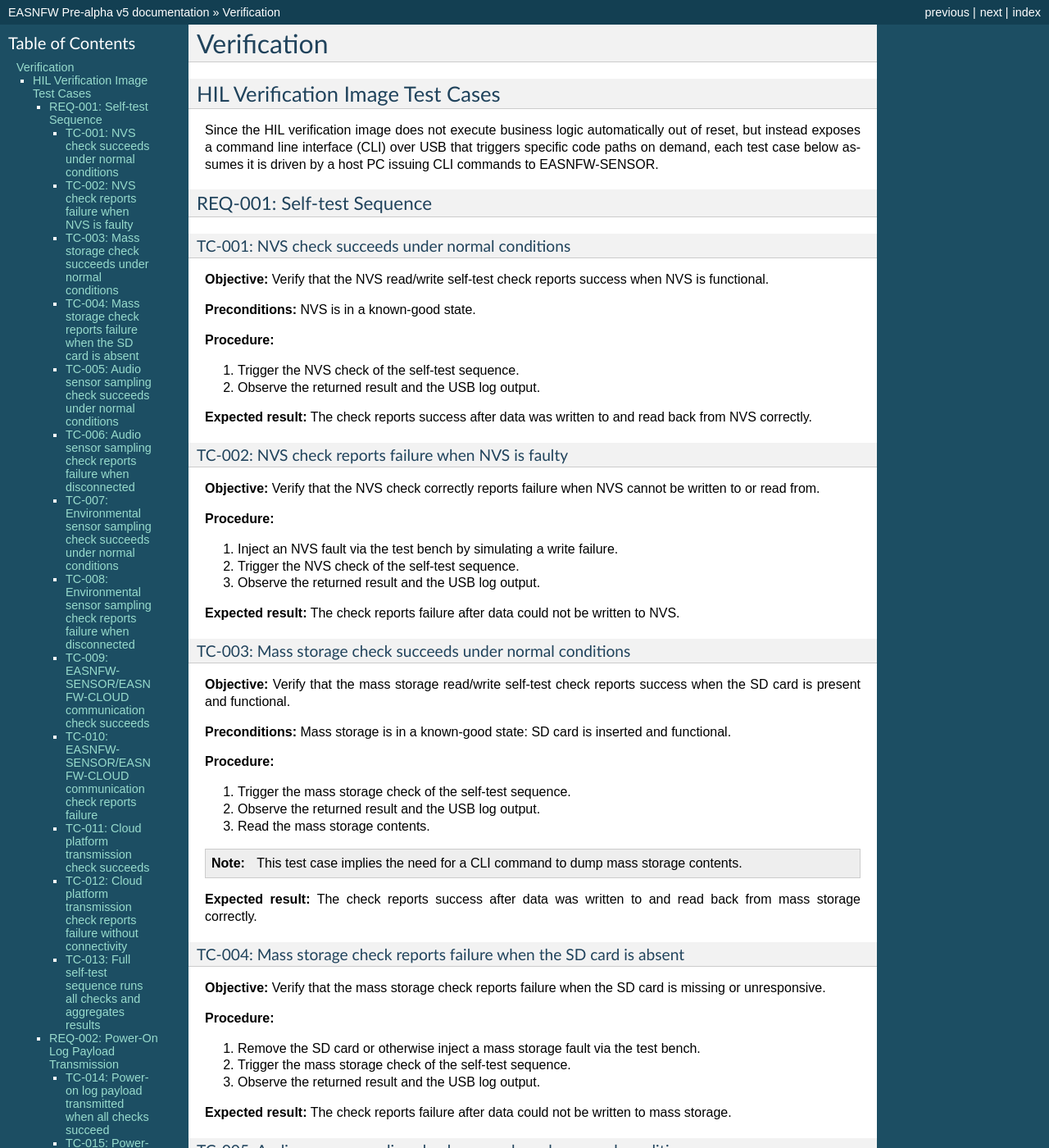
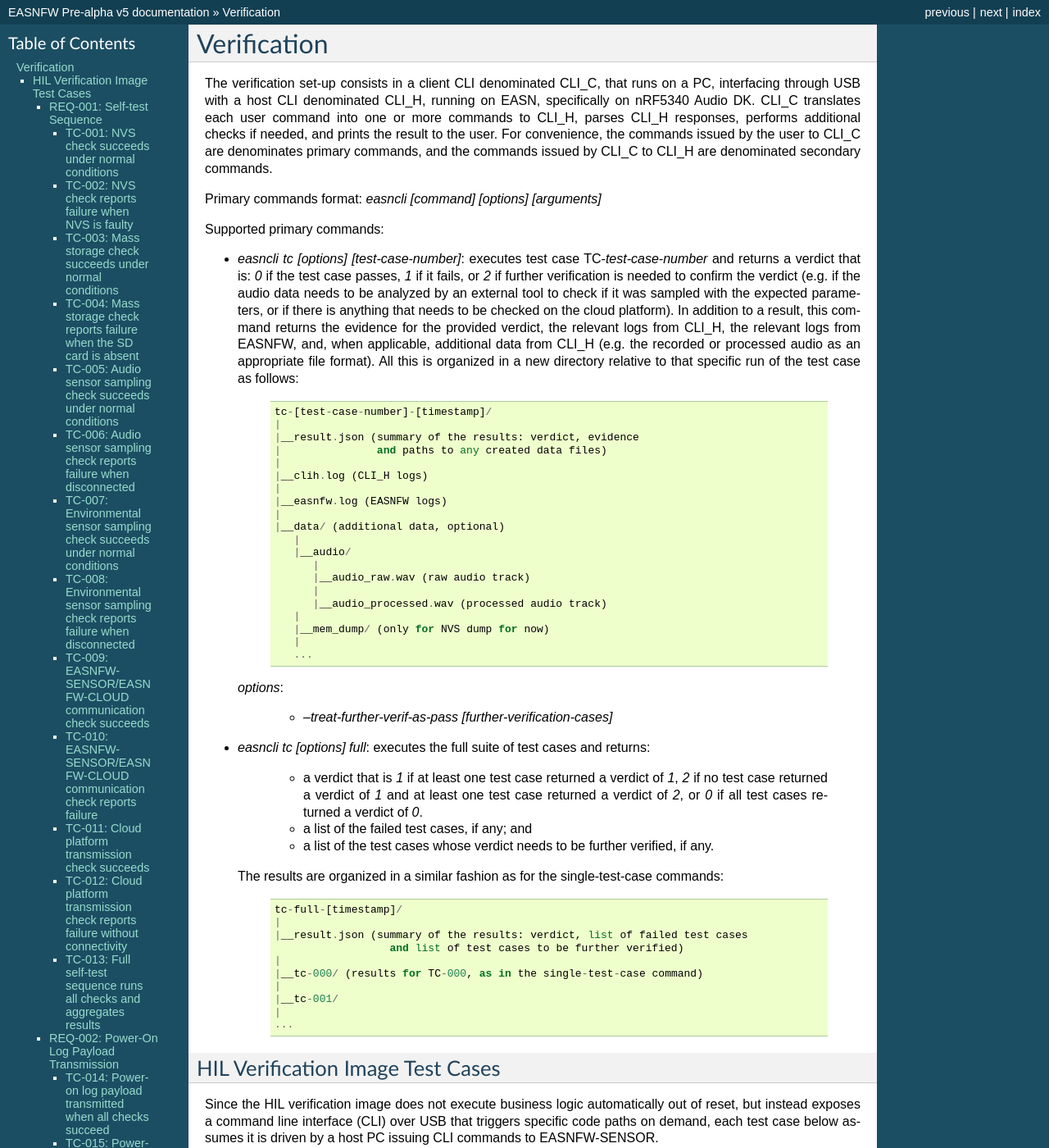
Before and after one commit to hslourenc/easnfw, a Sphinx documentation site: the page built from docs/sphinx/source/chapters/verification.rst, in a window 1280 px wide and 1400 px high. Shown: the whole window at 82% size. Built offline with Sphinx 7.4.7, drawn with Linux system fonts in a browser that asks for light colours; the version number could not be read and is left out.

Commit message:
improve verif infra specs

```diff
--- a/docs/sphinx/source/chapters/verification.rst
+++ b/docs/sphinx/source/chapters/verification.rst
@@ -1,6 +1,86 @@
 ************
 Verification
 ************
+
+The verification set-up consists in a client CLI denominated CLI_C, that runs
+on a PC, interfacing through USB with a host CLI denominated CLI_H, running on
+EASN, specifically on nRF5340 Audio DK. CLI_C translates each user command into
+one or more commands to CLI_H, parses CLI_H responses, performs additional
+checks if needed, and prints the result to the user. For convenience, the
+commands issued by the user to CLI_C are denominates primary commands, and the
+commands issued by CLI_C to CLI_H are denominated secondary commands.
+
+Primary commands format: `easncli [command] [options] [arguments]`
+
+Supported primary commands:
+
+* `easncli tc [options] [test-case-number]`: executes test case
+  TC-`test-case-number` and returns a verdict that is: `0` if the test case
+  passes, `1` if it fails, or `2` if further verification is needed to confirm
+  the verdict (e.g. if the audio data needs to be analyzed by an external tool
+  to check if it was sampled with the expected parameters, or if there is
+  anything that needs to be checked on the cloud platform). In addition to a
+  result, this command returns the evidence for the provided verdict, the
+  relevant logs from CLI_H, the relevant logs from EASNFW, and, when
+  applicable, additional data from CLI_H (e.g. the recorded or processed audio
+  as an appropriate file format). All this is organized in a new directory
+  relative to that specific run of the test case as follows:
+
+   .. code-block::
+
+      tc-[test-case-number]-[timestamp]/
+      |
+      |__result.json (summary of the results: verdict, evidence
+      |               and paths to any created data files)
+      |
+      |__clih.log (CLI_H logs)
+      |
+      |__easnfw.log (EASNFW logs)
+      |
+      |__data/ (additional data, optional)
+         |
+         |__audio/
+            |
+            |__audio_raw.wav (raw audio track)
+            |
+            |__audio_processed.wav (processed audio track)
+         |
+         |__mem_dump/ (only for NVS dump for now)
+         |
+         ...
+
+  `options`:
+
+   * `--treat-further-verif-as-pass [further-verification-cases]`
+
+
+* `easncli tc [options] full`: executes the full suite of test cases and returns:
+
+   * a verdict that is `1` if at least one test case returned a verdict of `1`,
+     `2` if no test case returned a verdict of `1` and at least one test case
+     returned a verdict of `2`, or `0` if all test cases returned a verdict of
+     `0`.
+   * a list of the failed test cases, if any; and
+   * a list of the test cases whose verdict needs to be further verified, if
+     any.
+
+  The results are organized in a similar fashion as for the single-test-case
+  commands:
+
+   .. code-block::
+
+      tc-full-[timestamp]/
+      |
+      |__result.json (summary of the results: verdict, list of failed test cases
+                        and list of test cases to be further verified)
+      |
+      |__tc-000/ (results for TC-000, as in the single-test-case command)
+      |
+      |__tc-001/
+      |
+      ...
+
+
 
 HIL Verification Image Test Cases
 =================================
```
